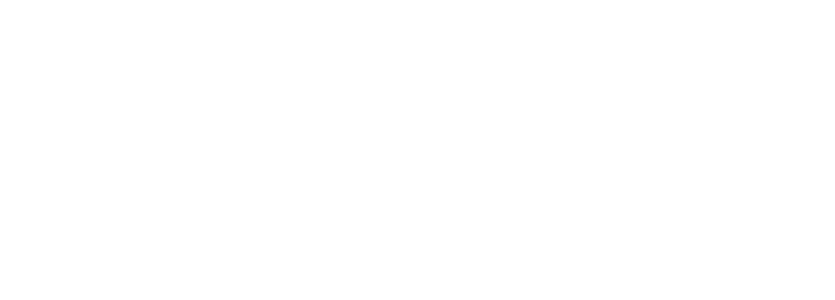
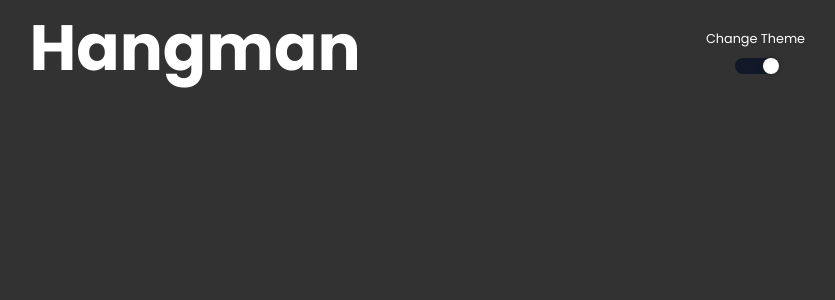
Before and after one commit to kyuba4/Hangman-Game-VueJS, a Vue app: page /#/ in a window 1280 px wide. Shown: the top 300 px of the page, without its empty margins (445-1280 px from the left). Built offline with nearby package versions, Linux system fonts and the light colour scheme.

Commit message:
Theme Switcher added

```diff
--- a/src/App.vue
+++ b/src/App.vue
@@ -4,5 +4,54 @@
    </div>
 </template>
 
+<script>
+export default {
+   methods: {
+      getTheme() {
+         const theme = localStorage.getItem("theme");
+
+         return theme;
+      },
+      setTheme() {
+         if (this.getTheme() == "light") {
+            document.body.className = "light-theme";
+         } else {
+            document.body.className = "dark-theme";
+         }
+      },
+   },
+   created() {
+      this.setTheme();
+   },
+};
+</script>
+
 <style lang="scss">
+@import url("https://fonts.googleapis.com/css2?family=Poppins:wght@400;700&display=swap");
+
+* {
+   margin: 0;
+   padding: 0;
+   box-sizing: border-box;
+   font-family: "Poppins", sans-serif;
+}
+
+html {
+   height: 100%;
+}
+
+body {
+   height: 100%;
+   background: var(--bg-color);
+}
+
+.light-theme {
+   --text-color: #323232;
+   --bg-color: #fff;
+}
+
+.dark-theme {
+   --text-color: #fff;
+   --bg-color: #323232;
+}
 </style>
--- /dev/null
+++ b/src/components/Keyboard.vue
@@ -0,0 +1,27 @@
+<template>
+   <div></div>
+</template>
+
+<script>
+export default {
+   name: "Keyboard",
+   data() {
+      return {
+         letters: "abcdefghijklmnopqrstuvwxyz",
+      };
+   },
+   methods: {
+      renderKeyboard() {
+         this.letters.split("").forEach((letter) => {
+            console.log(letter);
+         });
+      },
+   },
+   created() {
+      this.renderKeyboard();
+   },
+};
+</script>
+
+<style lang="scss">
+</style>
--- /dev/null
+++ b/src/components/ThemeSwitcher.vue
@@ -0,0 +1,103 @@
+<template>
+   <div class="switch-wrapper">
+      <span class="change-theme-txt">Change Theme</span>
+      <label>
+         <input
+            class="switch"
+            type="checkbox"
+            v-model="checkbox"
+            @click="
+               setTheme(checkbox);
+               saveThemeChoice(checkbox);
+            "
+         />
+         <div>
+            <div></div>
+         </div>
+      </label>
+   </div>
+</template>
+
+<script>
+export default {
+   name: "ThemeSwitcher",
+   data() {
+      return {
+         checkbox: this.checkbox,
+      };
+   },
+   methods: {
+      saveThemeChoice(theme) {
+         if (theme) {
+            localStorage.setItem("theme", "light-theme");
+         } else {
+            localStorage.setItem("theme", "dark-theme");
+         }
+      },
+      setTheme(theme) {
+         if (theme) {
+            document.body.className = "light-theme";
+         } else {
+            document.body.className = "dark-theme";
+         }
+      },
+   },
+   created() {
+      const savedTheme = localStorage.getItem("theme");
+
+      if (savedTheme == "light-theme") {
+         this.checkbox = false;
+      } else {
+         this.checkbox = true;
+      }
+
+      this.setTheme(!this.checkbox);
+   },
+};
+</script>
+
+<style lang="scss" scoped>
+.change-theme-txt {
+   font-size: 0.8rem;
+   color: var(--text-color);
+}
+
+.switch-wrapper {
+   display: flex;
+   flex-direction: column;
+   justify-content: center;
+   align-items: center;
+   gap: 10px;
+}
+
+.switch {
+   display: none;
+}
+
+.switch + div {
+   width: 40px;
+   height: 16px;
+   border-radius: 12px;
+   background-color: #fde68a;
+   transition: background-color 200ms;
+   cursor: pointer;
+}
+
+.switch:checked + div {
+   background-color: #111827;
+}
+
+.switch + div > div {
+   width: 16px;
+   height: 16px;
+   border-radius: 23px;
+   background-color: #fff;
+   transition: transform 250ms;
+   pointer-events: none;
+   box-shadow: 0 0 5px 0 #212121;
+}
+
+.switch:checked + div > div {
+   transform: translateX(28px);
+}
+</style>
--- a/src/router/index.js
+++ b/src/router/index.js
@@ -1,9 +1,16 @@
 import Vue from "vue";
 import VueRouter from "vue-router";
+import Home from "../views/Home.vue";
 
 Vue.use(VueRouter);
 
-const routes = [];
+const routes = [
+  {
+    path: "/",
+    component: Home,
+    name: "Home",
+  },
+];
 
 const router = new VueRouter({
   routes,
--- a/src/views/Home.vue
+++ b/src/views/Home.vue
@@ -1,18 +1,36 @@
 <template>
-  <div class="home">
-    <img alt="Vue logo" src="../assets/logo.png">
-    <HelloWorld msg="Welcome to Your Vue.js App"/>
-  </div>
+   <div>
+      <h1>Hangman</h1>
+      <div class="switch-wrap">
+         <ThemeSwitcher />
+      </div>
+      <Keyboard />
+   </div>
 </template>
 
 <script>
-// @ is an alias to /src
-import HelloWorld from '@/components/HelloWorld.vue'
+import ThemeSwitcher from "../components/ThemeSwitcher.vue";
+import Keyboard from "../components/Keyboard.vue";
 
 export default {
-  name: 'Home',
-  components: {
-    HelloWorld
-  }
+   name: "Home",
+   components: {
+      ThemeSwitcher,
+      Keyboard,
+   },
+   methods: {},
+};
+</script>
+<style lang="scss" scoped>
+h1 {
+   color: var(--text-color);
+   font-size: 4rem;
+   text-align: center;
 }
-</script>
+
+.switch-wrap {
+   position: absolute;
+   top: 30px;
+   right: 30px;
+}
+</style>
```
Also changed, not shown: src/components/HelloWorld.vue (deleted, +0 -59 lines), src/components/ResetGameButton.vue (added, +10 -0 lines).
